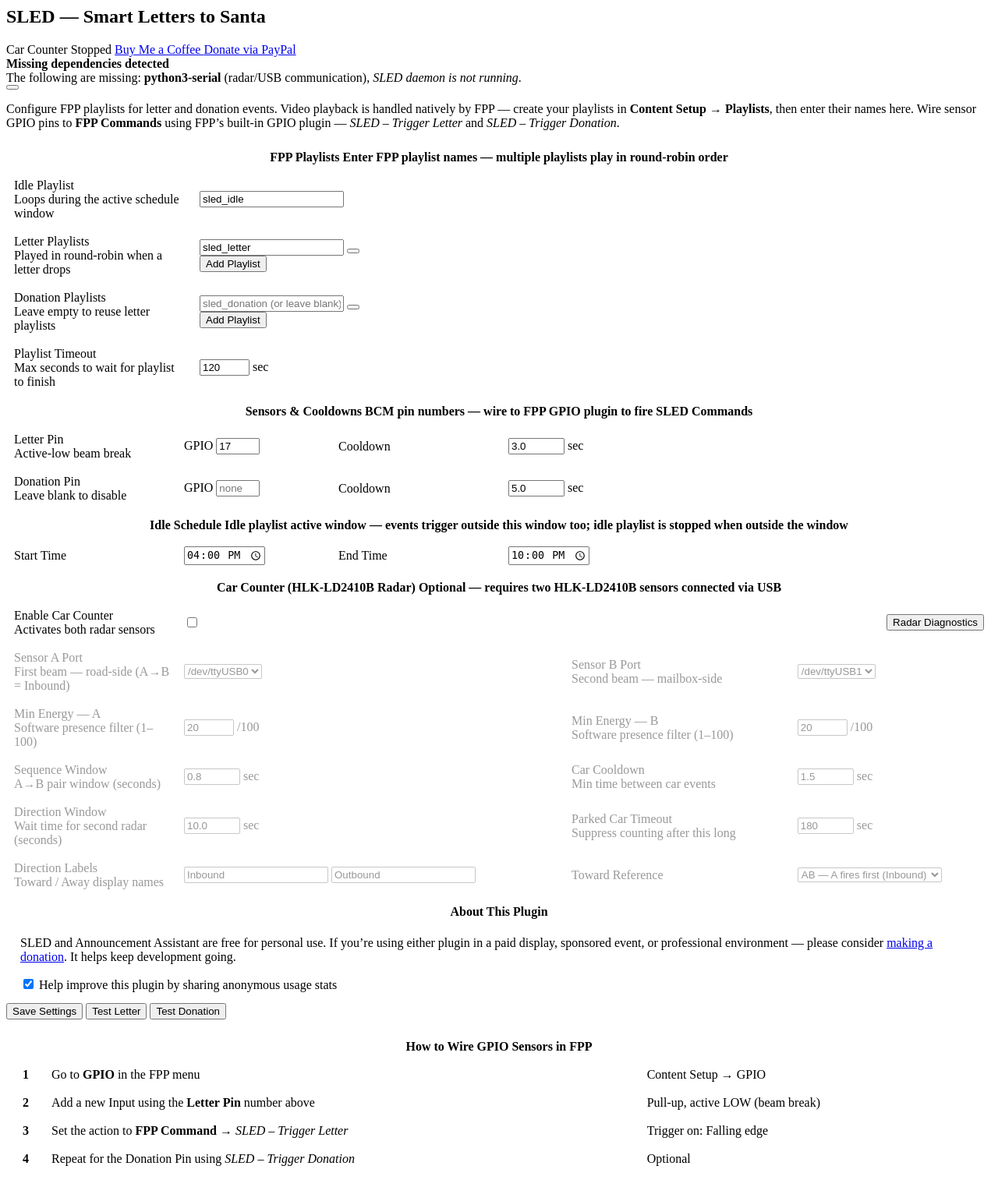
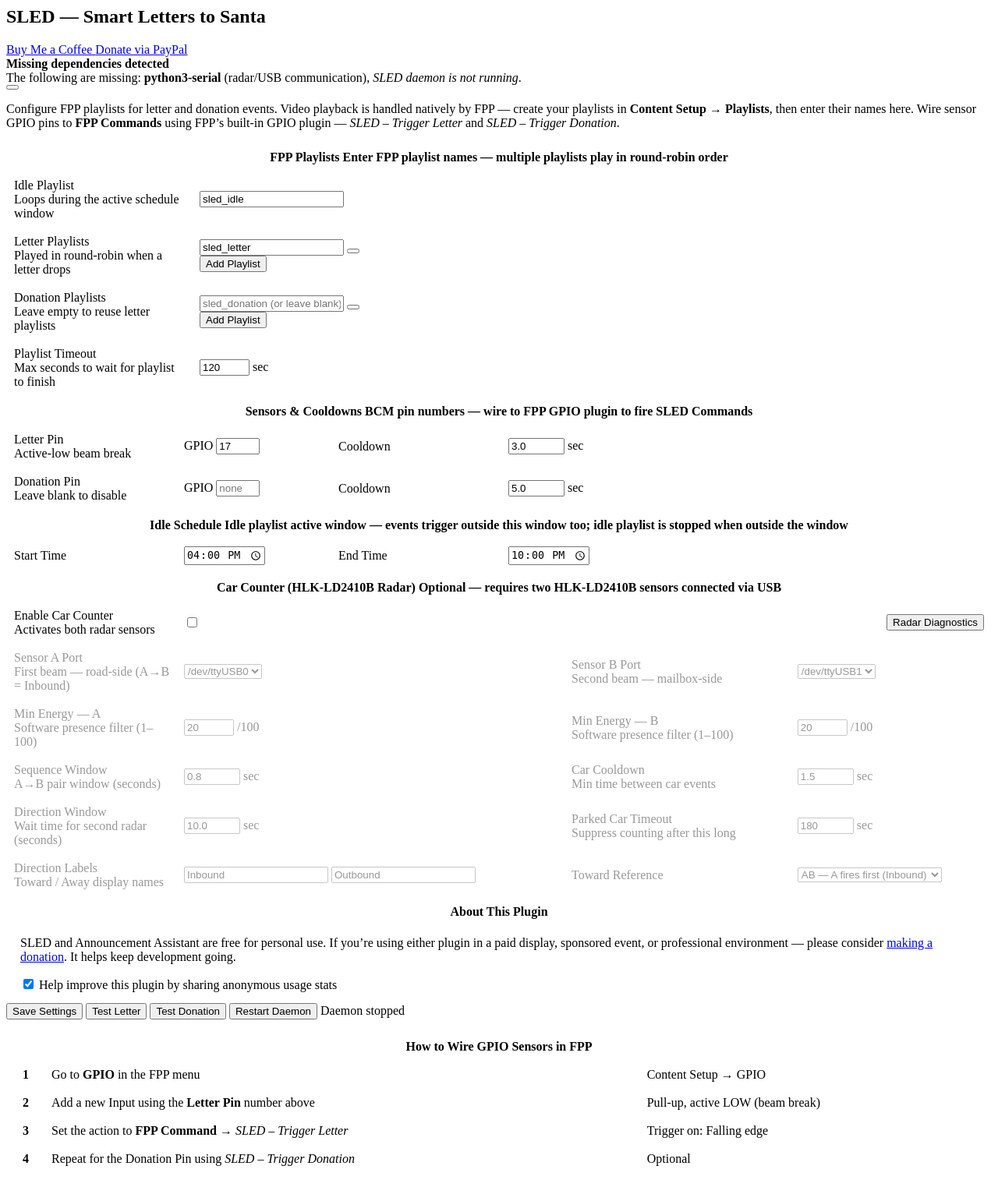
Before and after one commit to focusedonsound/fpp-sled-mailbox, a PHP site: page / in a window 1280 px wide. Shown: the whole page at 78% size. Run offline with PHP 8.4, Linux system fonts and the light colour scheme.

Commit message:
Add Restart Daemon button; move status badge to action bar
- Add "Restart Daemon" button next to Save/Test buttons; calls
  trigger.php?action=restart and refreshes the status badge after 3s
- Move daemon status badge from the page header into the action button
  bar so it stays contextually next to the Restart button
- Remove duplicate badge from page header (cleaner layout)

Co-Authored-By: Claude Sonnet 4.6 <noreply@anthropic.com>

```diff
--- a/www/index.php
+++ b/www/index.php
@@ -75,10 +75,6 @@ $serialPorts = listSerialPorts();
     <i class="fas fa-fw fa-mailbox"></i> SLED &mdash; Smart Letters to Santa
   </h2>
   <div class="d-flex align-items-center gap-2">
-    <span class="badge <?php echo $running ? 'bg-success' : 'bg-secondary'; ?> fs-6">
-      <i class="fas fa-fw <?php echo $running ? 'fa-circle-check' : 'fa-circle-xmark'; ?>"></i>
-      <?php echo $running ? 'Car Counter Running' : 'Car Counter Stopped'; ?>
-    </span>
     <a href="https://buymeacoffee.com/jm9pwtesct" target="_blank" rel="noopener noreferrer"
        class="buttons btn-outline-light">
       <i class="fas fa-fw fa-mug-hot"></i> Buy Me a Coffee
@@ -631,8 +627,8 @@ $serialPorts = listSerialPorts();
     </div>
   </div>
 
-  <!-- ── Save + Test ─────────────────────────────────────────────────── -->
-  <div class="d-flex gap-2 mb-4">
+  <!-- ── Save + Test + Daemon ─────────────────────────────────────────── -->
+  <div class="d-flex flex-wrap gap-2 mb-4">
     <button type="button" class="buttons btn-outline-light" onclick="sledSave()">
       <i class="fas fa-fw fa-save"></i> Save Settings
     </button>
@@ -642,6 +638,16 @@ $serialPorts = listSerialPorts();
     <button type="button" class="buttons btn-outline-light" onclick="sledTrigger('donation')">
       <i class="fas fa-fw fa-gift"></i> Test Donation
     </button>
+    <button type="button" class="buttons btn-outline-light" onclick="sledRestart()"
+            title="Kill and restart the SLED car-counter daemon. Use this after saving settings or after a plugin update.">
+      <i class="fas fa-fw fa-rotate-right"></i> Restart Daemon
+    </button>
+    <span id="sledDaemonBadge"
+          class="badge <?php echo $running ? 'bg-success' : 'bg-secondary'; ?> align-self-center"
+          title="SLED daemon status">
+      <i class="fas fa-fw <?php echo $running ? 'fa-circle-check' : 'fa-circle-xmark'; ?>"></i>
+      <?php echo $running ? 'Daemon running' : 'Daemon stopped'; ?>
+    </span>
   </div>
 
 </form>
@@ -714,6 +720,26 @@ async function sledTrigger(kind) {
   const res = await fetch(sledUrl('trigger.php') + '&action=' + kind, { cache:'no-store' });
   const j   = await sledJson(res);
   sledNotify(j.message || (j.status==='OK' ? 'Triggered.' : 'Failed.'), j.status !== 'OK');
+}
+
+// ── Restart daemon ────────────────────────────────────────────────────────
+async function sledRestart() {
+  sledNotify('Restarting daemon…', false);
+  const res = await fetch(sledUrl('trigger.php') + '&action=restart', { cache:'no-store' });
+  const j   = await sledJson(res);
+  sledNotify(j.message || (j.status==='OK' ? 'Daemon restarting.' : 'Restart failed.'), j.status !== 'OK');
+  // Refresh daemon badge after a short delay
+  setTimeout(async () => {
+    try {
+      const r = await fetch(sledUrl('trigger.php') + '&action=depcheck', { cache:'no-store' });
+      const d = await r.json();
+      const badge = document.getElementById('sledDaemonBadge');
+      if (!badge) return;
+      badge.className = 'badge ' + (d.daemon_up ? 'bg-success' : 'bg-secondary') + ' align-self-center';
+      badge.innerHTML = '<i class="fas fa-fw ' + (d.daemon_up ? 'fa-circle-check' : 'fa-circle-xmark') + '"></i> '
+                      + (d.daemon_up ? 'Daemon running' : 'Daemon stopped');
+    } catch(e) {}
+  }, 3000);
 }
 
 // ── Populate FPP playlist autocomplete ───────────────────────────────────
```
